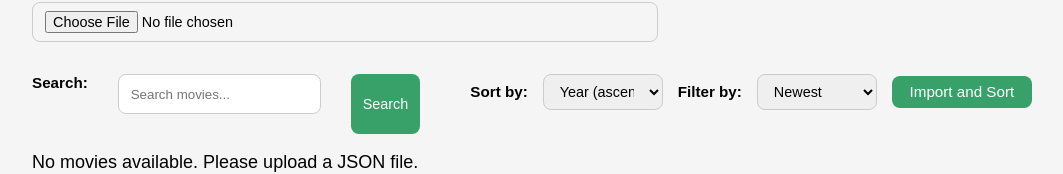
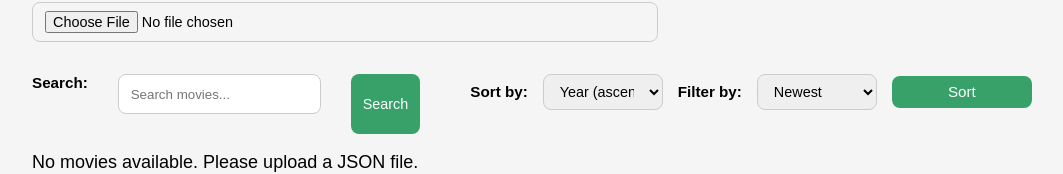
Before and after one commit to Clarissa003/algorithmProgramming, a React (Create React App) app in the folder movieSort/: page / in a window 1280 px wide. Shown: the part 198-372 px from the top of the page, without its empty margins (0-1063 px from the left). Built offline with nearby package versions, Linux system fonts and the light colour scheme.

Commit message:
edit: button

```diff
--- a/movieSort/src/MovieApp.js
+++ b/movieSort/src/MovieApp.js
@@ -117,7 +117,7 @@ const MovieApp = () => {
             onClick={handleImport}
             className="bg-green-500 text-white px-4 py-[0.6rem] text-sm rounded-lg w-full h-[42px]"
           >
-            Import and Sort
+            Sort
           </button>
         </div>
       </div>
```
